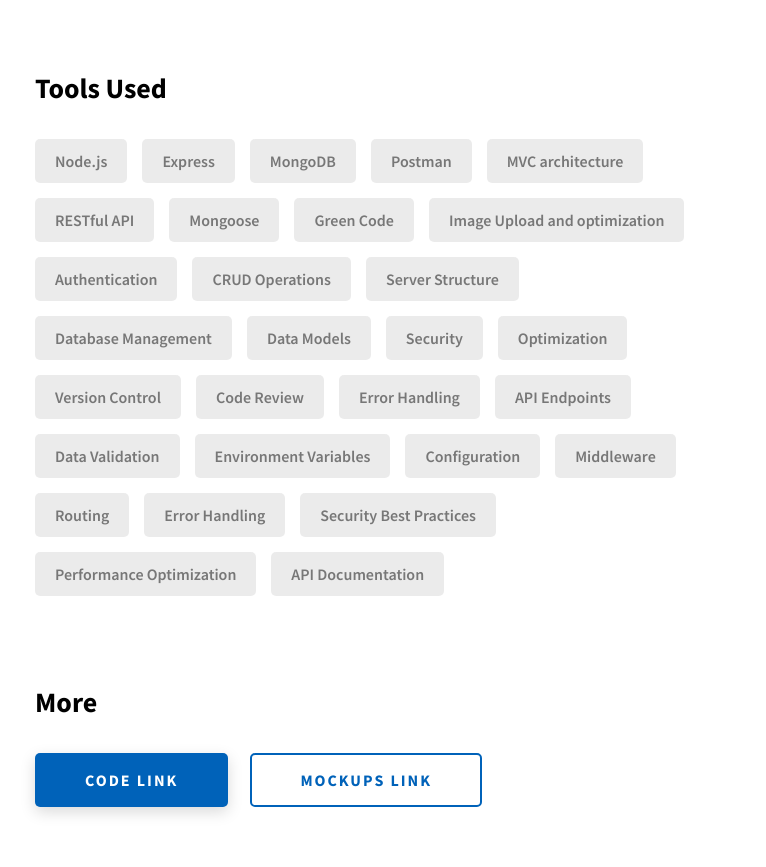
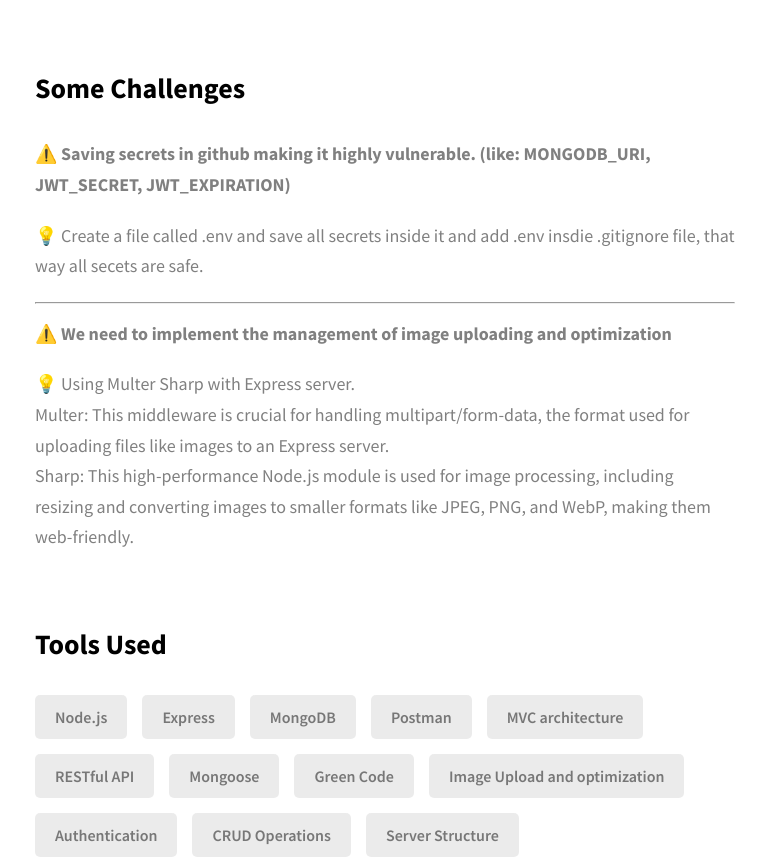
Before and after one commit to KerelosMikhail/Kerelos.github.io, a website: page project-1.html in a window 1280 px wide. Shown: the part 1881-2748 px from the top of the page, without its empty margins (255-1021 px from the left). Drawn offline with Linux system fonts and the light colour scheme.

Commit message:
Adding Some Challenges for project 1&2

```diff
--- a/project-1.html
+++ b/project-1.html
@@ -138,6 +138,42 @@
                 structure your application.
               </p>
             </div>
+            <!--  !-->
+            <div class="project-details__desc">
+              <h3 class="project-details__content-title">Some Challenges</h3>
+              <p class="project-details__desc-para">
+                <strong>
+                  ⚠️ Saving secrets in github making it highly vulnerable.
+                  (like: MONGODB_URI, JWT_SECRET, JWT_EXPIRATION)
+                </strong>
+              </p>
+              <p class="project-details__desc-para">
+                💡 Create a file called .env and save all secrets inside it and
+                add .env insdie .gitignore file, that way all secets are safe.
+              </p>
+
+              <hr />
+              <br />
+              <p class="project-details__desc-para">
+                <strong>
+                  ⚠️ We need to implement the management of image uploading and
+                  optimization
+                </strong>
+              </p>
+              <p class="project-details__desc-para">
+                💡 Using Multer Sharp with Express server. <br />
+                Multer: This middleware is crucial for handling
+                multipart/form-data, the format used for uploading files like
+                images to an Express server.
+                <br />
+                Sharp: This high-performance Node.js module is used for image
+                processing, including resizing and converting images to smaller
+                formats like JPEG, PNG, and WebP, making them web-friendly.
+              </p>
+            </div>
+
+            <!--  !-->
+
             <div class="project-details__tools-used">
               <h3 class="project-details__content-title">Tools Used</h3>
               <div class="skills">
```
Also changed, not shown: project-2.html (+24 -0 lines).
